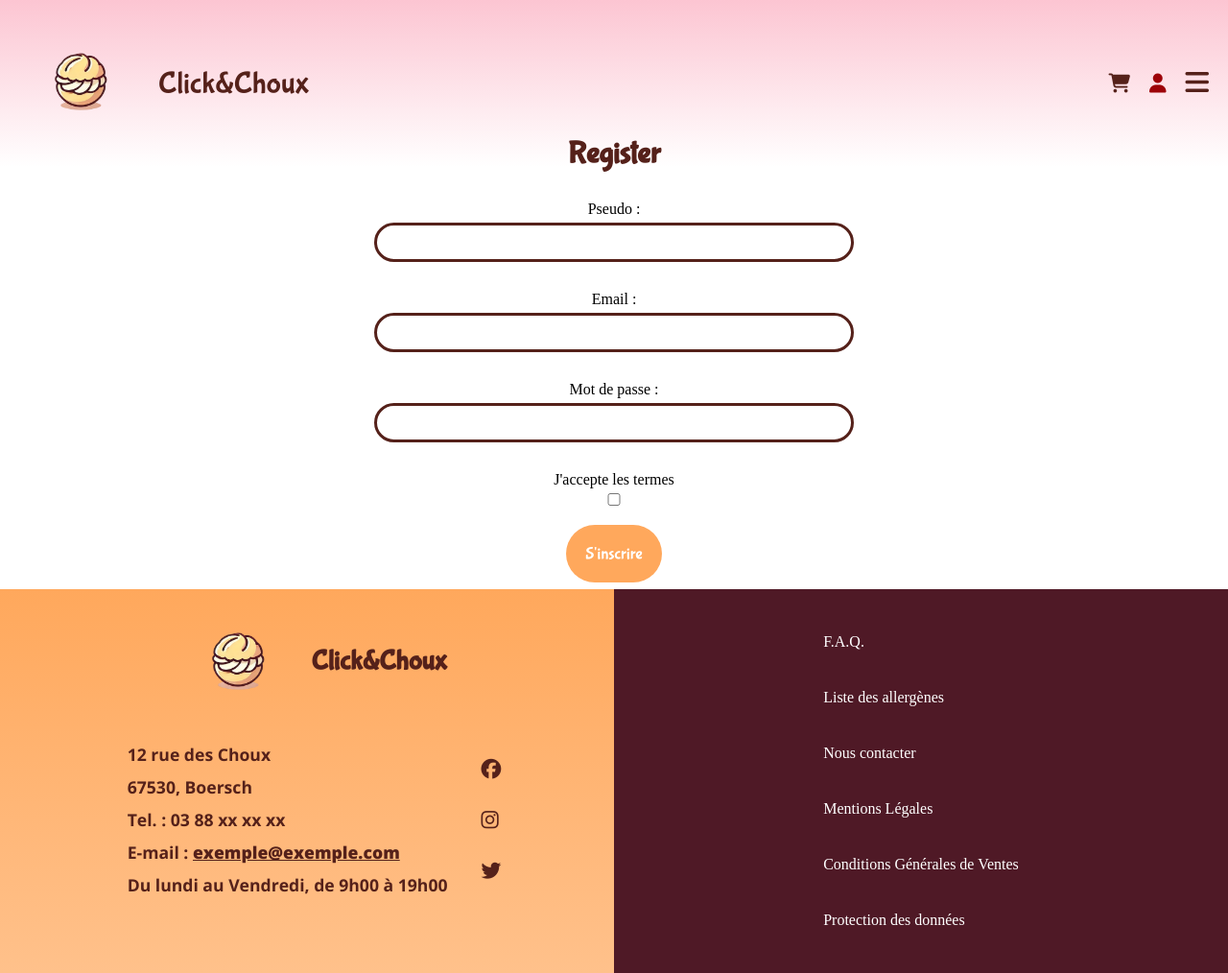
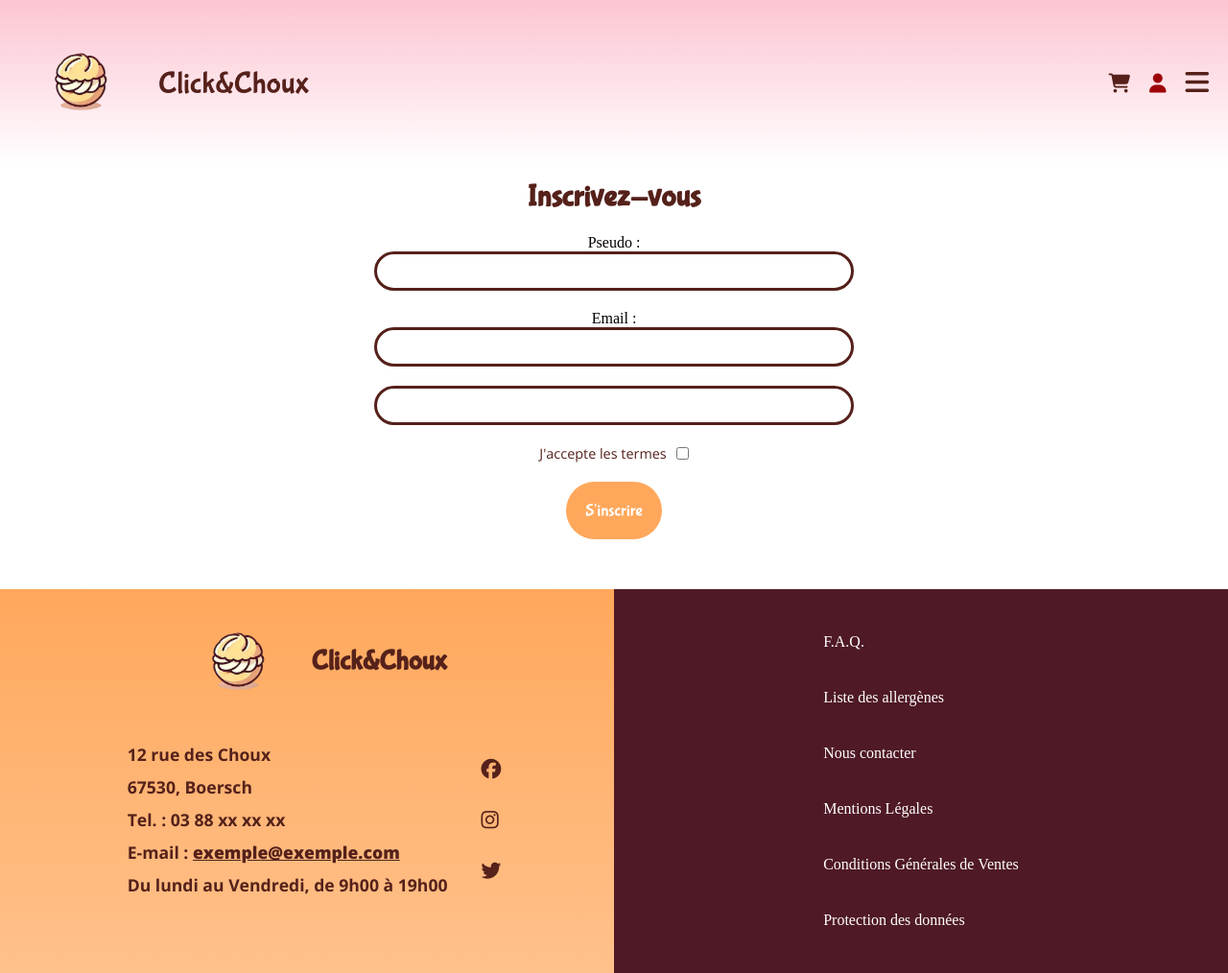
Before and after one commit to GiacoLnd/ClickAndChoux, a Symfony app: template templates/registration/register.html.twig in a window 1280 px wide. Shown: the whole page at 96% size. Run offline with Twig, Linux system fonts and the light colour scheme; the template is opened without the code that fills it, so the values that code supplies are empty; form fields are guessed from the names that the template uses; some libraries are stand-ins or nearby versions.

Commit message:
Finalized Register CSS // Finalized Register system // Added all CSS on Cart // Redirection on linked catalog list after clicking on ajoutez au panier in detailProduit function

```diff
--- a/public/css/style.css
+++ b/public/css/style.css
@@ -376,10 +376,6 @@ body{
         height: 50vh;
     }
 
-    label {
-        margin-top: 10px;
-        margin-bottom: 5px;
-    }
 
     .login-title {
         margin-bottom: 20px;
@@ -401,6 +411,13 @@ body{
         margin-bottom: 20px;
         border: 3px solid #55211A;
         border-radius: 50px;
+    }
+    .login-container input[type="checkbox"] {
+        margin: 0;
+        width: auto;
+        padding: 0;
+        border: none;
+        border-radius: 0;
     }
 
     .login-container button {
@@ -412,6 +429,30 @@ body{
         border-radius: 50px;
         font-family: "Bubblegum Sans", sans-serif;
         font-size: 1.1em;
+    }
+    .remember-me {
+        display: flex;
+        align-items: center;
+        justify-content: center;
+        gap: 10px;
+        padding-bottom: 20px;
+    }
+    .login-container p {
+        font-family: "Open Sans", sans-serif;
+        color: #55211A;
+        font-size: 1.1em;
+        padding: 15px;
+        margin-top: 20px;
+    }
+    .register-link{
+        font-family: "Open Sans", sans-serif;
+        text-decoration: none;
+        color: #FFA85C;
+    }
+    .remember-me{
+        font-family: "Open Sans", sans-serif;
+        color: #55211A;
+        font-size: 0.9em
     }
     .form-group {
         display: flex;
--- a/src/Controller/PanierController.php
+++ b/src/Controller/PanierController.php
@@ -49,11 +49,12 @@ public function afficherPanier(
         foreach ($cart as $productId => $quantity) {
             $produit = $produitRepository->find($productId);
             if ($produit) {
-                $montanttotal = $produit->getPrix() * $quantity;
+                $totalProduit = $produit->getTTC() * $quantity;
+                $montantTotal += $totalProduit;
                 $paniers[] = [
                     'produit' => $produit,
                     'quantity' => $quantity,
-                    'montantTotal' => $montantTotal
+                    'montantTotal' => $totalProduit,
                 ];
             }
         }
--- a/src/Controller/RegistrationController.php
+++ b/src/Controller/RegistrationController.php
@@ -45,7 +45,7 @@ class RegistrationController extends AbstractController
             $this->emailVerifier->sendEmailConfirmation('app_verify_email', $user,
                 (new TemplatedEmail())
                     ->from(new Address('noreply@clickandchoux.com', 'Click&Choux'))
-                    ->to((string) $user->getEmail())
+                    ->to(addresses: (string) $user->getEmail())
                     ->subject('Please Confirm your Email')
                     ->htmlTemplate('registration/confirmation_email.html.twig')
             );
--- a/templates/base.html.twig
+++ b/templates/base.html.twig
@@ -30,8 +30,8 @@
                     <div class="burger-user">
                         <a href="{{ path('panier_afficher') }}"><i class="fa-solid fa-cart-shopping"></i></a>
                         {% if app.user %}
+                            <a href="{{ path('app_logout') }}"><i class="fa-solid fa-power-off"></i></a>
                             <a href="/"><i class="fa-solid fa-user" style="color: #38B000"></i></a>
-                            <a href="{{ path('app_logout') }}"><i class="fa-solid fa-power-off"></i></a>
                         {% else %}
                         <a href="{{ path('app_login') }}"><i class="fa-solid fa-user" style="color: #9D0208"></i></a>
                         {% endif %}
--- a/templates/registration/register.html.twig
+++ b/templates/registration/register.html.twig
@@ -1,13 +1,13 @@
 {% extends 'base.html.twig' %}
 
-{% block title %}Register{% endblock %}
+{% block title %}Inscrivez-vous{% endblock %}
 
 {% block body %}
     {% for flash_error in app.flashes('verify_email_error') %}
         <div class="alert alert-danger" role="alert">{{ flash_error }}</div>
     {% endfor %}
     <div class="login-container">
-        <h1 class="login-title">Register</h1>
+        <h1 class="login-title">Inscrivez-vous</h1>
 
         {{ form_errors(registrationForm) }}
 
@@ -25,12 +25,12 @@
                 </div>
 
                 <div class="form-group">
-                    {{ form_label(registrationForm.plainPassword, 'Mot de passe :') }}
                     {{ form_widget(registrationForm.plainPassword, { 'attr': {'class': 'form-control'} }) }}
                     {{ form_errors(registrationForm.plainPassword) }}
                 </div>
 
-                <div class="form-group">
+
+                <div class="remember-me">
                     {{ form_label(registrationForm.agreeTerms, 'J\'accepte les termes') }}
                     {{ form_widget(registrationForm.agreeTerms) }}
                     {{ form_errors(registrationForm.agreeTerms) }}
```
Also changed, not shown: other parts of public/css/style.css (+36 -2 lines), src/Controller/ProduitController.php (+6 -2 lines), src/Form/RegistrationFormType.php (+22 -2 lines), templates/panier/index.html.twig (+7 -5 lines), templates/security/login.html.twig (+15 -12 lines), 2 other files.
